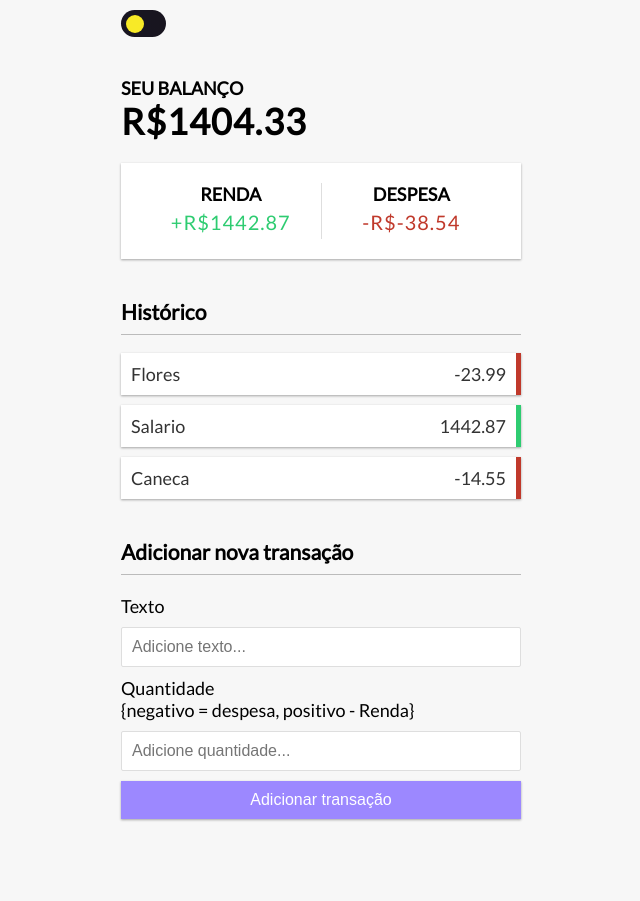
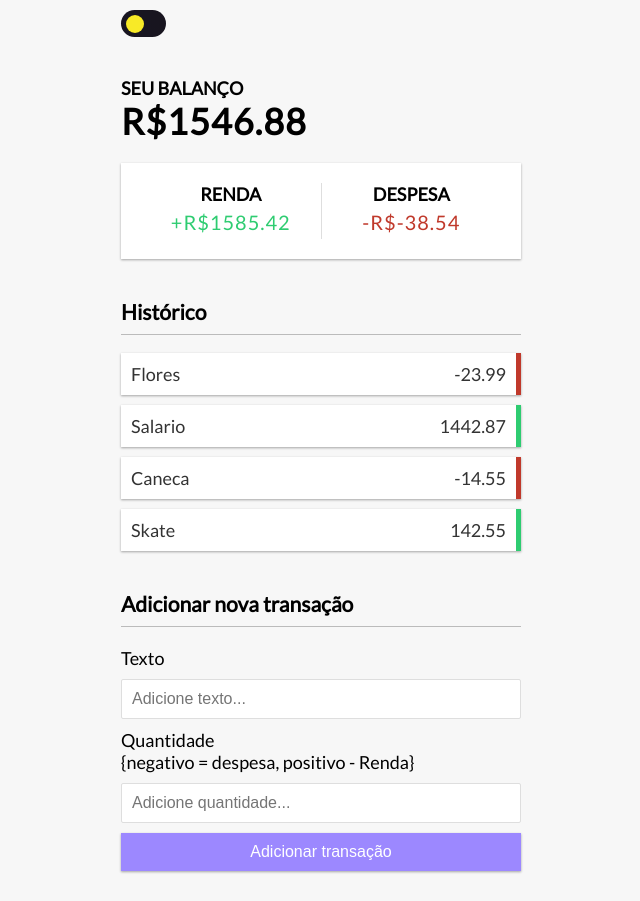
Before and after one commit to OtavioBScar/-VUE-3-Conta-de-Balanco, a Vue app: page / in a window 1280 px wide. Shown: the whole page, without its empty margins (319-959 px from the left). Before the commit the page ends 849 px from the top, so only its background shows below. Built offline with nearby package versions, Linux system fonts and the light colour scheme.

Commit message:
fix: total agora com toFiexed(2)

```diff
--- a/src/App.vue
+++ b/src/App.vue
@@ -10,13 +10,14 @@ const transacoes = ref([
   { id: 1, texto: "Flores", preco: -23.99 },
   { id: 2, texto: "Salario", preco: 1442.87 },
   { id: 3, texto: "Caneca", preco: -14.55 },
+  { id: 4, texto: "Skate", preco: 142.55 },
 ]);
 
 // Calcula o total
 const total = computed(() => {
   return transacoes.value.reduce((acumulador, transacao) => {
     return acumulador + transacao.preco;
-  }, 0);
+  }, 0).toFixed(2);
 });
 
 //Calcula Renda
```
